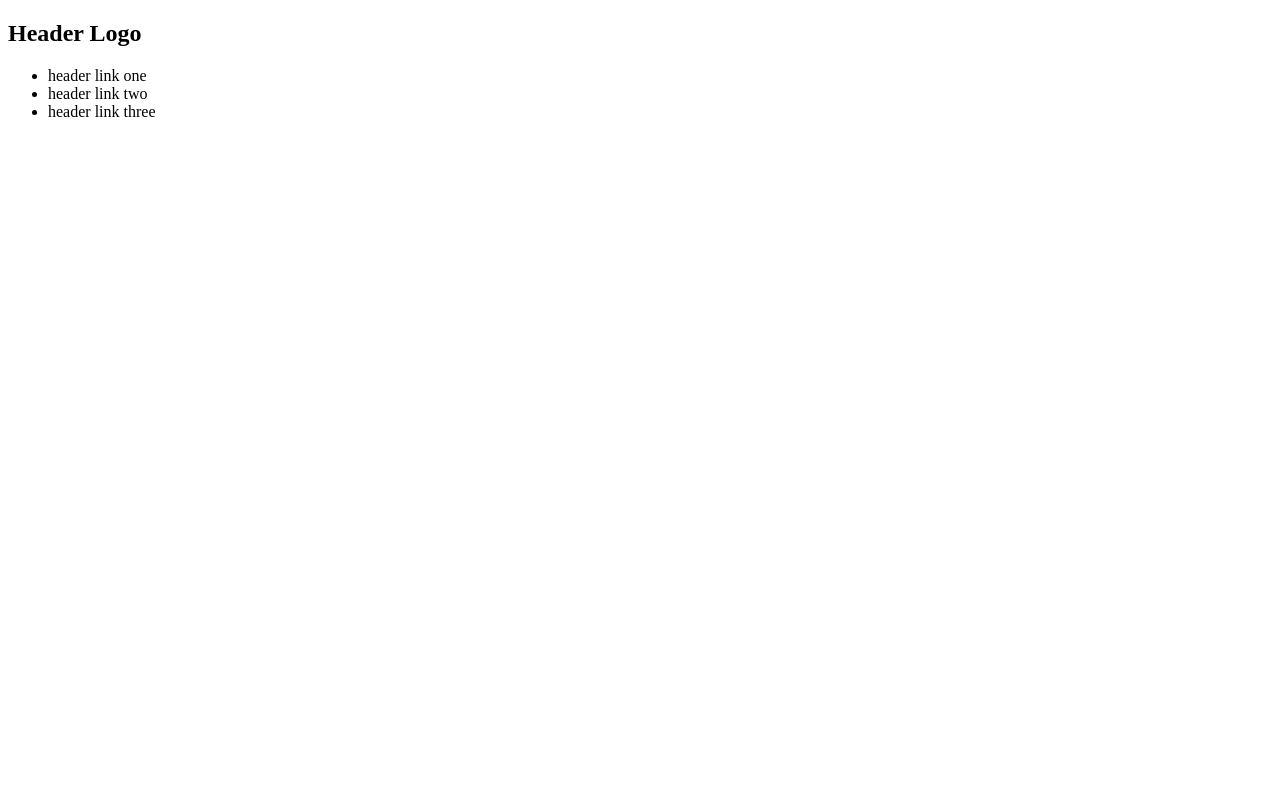
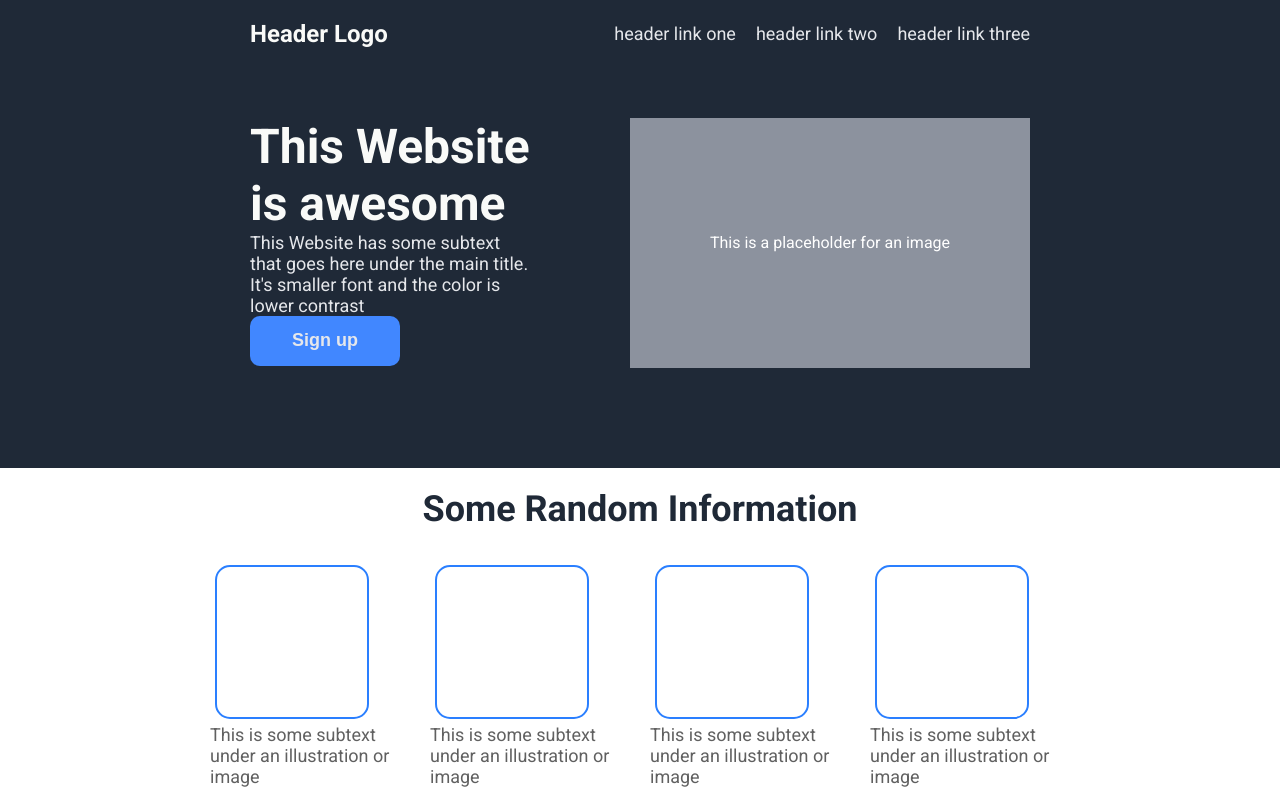
Before and after one commit to ahmedelmhnd/Landing-Page, a plain HTML site: page index.html in a window 1280 px wide. Drawn offline with Linux system fonts and the light colour scheme.

Commit message:
created header and images sections in html and styled them.

```diff
--- a/index.html
+++ b/index.html
@@ -4,16 +4,59 @@
     <meta charset="UTF-8">
     <meta name="viewport" content="width=device-width, initial-scale=1.0">
     <title>Landing Page</title>
+    <link rel="stylesheet" href="style.css">
+    <link rel="preconnect" href="https://fonts.googleapis.com">
+    <link rel="preconnect" href="https://fonts.gstatic.com" crossorigin>
+    <link href="https://fonts.googleapis.com/css2?family=Roboto:ital,wght@0,100;0,300;0,400;0,500;0,700;0,900;1,100;1,300;1,400;1,500;1,700;1,900&display=swap" rel="stylesheet">
 </head>
 <body>
-    <header>
-        <h2>Header Logo</h2>
+    <header class="header1">
+        <h2 class="h-logo">Header Logo</h2>
         <ul>
-            <li>header link one</li>
-            <li>header link two</li>
-            <li>header link three</li>
+            <li> <a href="#">header link one</a> </li>
+            <li> <a href="#">header link two</a> </li>
+            <li> <a href="#">header link three</a> </li>
         </ul>
     </header>
+    <div class="section-one">
+
+        <div class="main-one">
+            <h1>This Website is awesome</h1>
+            <p class="main-sec-text">This Website has some subtext that goes here under the main title. It's  smaller font and the color is lower contrast</p>
+            <button><a href="#">Sign up</a></button>
+        </div>
+
+
+        <div class="main-image">
+            <p>This is a placeholder for an image</p>
+        </div>
+
+    </div>
+
+    <div class="section-two">
+        <header class="header2">Some Random Information</header>
+        <div class="images-container">
+            <div class="image-and-text">
+                <div class="image"></div>
+                This is some subtext under an illustration or image
+            </div>
+
+            <div class="image-and-text">
+                <div class="image"></div>
+                This is some subtext under an illustration or image
+            </div>
+
+            <div class="image-and-text">
+                <div class="image"></div>
+                This is some subtext under an illustration or image
+            </div>
+
+            <div class="image-and-text">
+                <div class="image"></div>
+                This is some subtext under an illustration or image
+            </div>
+        </div>
+    </div>
 
 </body>
 </html>
--- a/style.css
+++ b/style.css
@@ -0,0 +1,126 @@
+.header1 {
+    display: flex;
+    align-items: center;
+    justify-content: space-between;
+    background-color: #1F2937;
+    padding-left: 250px;
+    padding-right: 250px;
+    padding-bottom: 50px;
+}
+
+ul {
+    display: flex;
+    list-style-type: none;
+    gap: 20px;
+}
+
+a {
+    color: #E5E7EB;
+    font-size: 18px;
+    text-decoration: none;
+}
+
+body {
+    display: flex;
+    flex-direction: column;
+    margin: 0;
+    font-family: Roboto;
+}
+
+.h-logo {
+    font-size: 24px;
+    color: #F9FAF8;
+}
+
+.section-one {
+    display: flex;
+    background-color: #1F2937;
+    padding-left: 250px;
+    padding-right: 250px;
+    flex-basis: 350px;
+    justify-content: center;
+}
+
+.main-one {
+    display: flex;
+    flex-direction: column;
+    flex: 1 1 0;
+    margin-right: 50px;
+    max-width: 800px;
+}
+
+.main-image {
+    display: flex;
+    background-color: #8c929e;
+    color: white;
+    justify-content: center;
+    align-items: center;
+    flex-shrink: 0;
+    margin-left: 50px;
+    width: 400px;
+    height: 250px;
+}
+
+h1 {
+    font-size: 48px;
+    font-weight: bolder;
+    color: #f9faf8;
+    margin: 0;
+}
+
+.main-sec-text {
+    color: #E5E7EB;
+    font-size: 18px;
+    text-decoration: none;
+    margin: 0;
+}
+
+button {
+    max-width: 150px;
+    min-height: 50px;
+    border-radius: 10px;
+    background-color: rgb(65, 135, 255);
+    color: white;
+    font-weight: bold;
+    border: 0;
+}
+
+.section-two {
+    background-color: white;
+    display: flex;
+    flex-direction: column;
+    align-items: center;
+    gap: 30px;
+}
+
+.images-container {
+    display: flex;
+    gap: 20px;
+}
+
+.image {
+    width: 150px;
+    height: 150px;
+    background-color: #ffffff;
+    border: 2px solid #2a7fff;
+    border-radius: 15px;
+    margin: 5px;
+    flex-grow: 0;
+    flex-shrink: 0;
+}
+
+.header2 {
+    font-size: 36px;
+    font-weight: bolder;
+    color: #1F2937;
+    margin-top: 20px;
+}
+
+.image-and-text {
+    display: flex;
+    flex-direction: column;
+    width: 200px;
+    height: 240px;
+    font-size: 18px;
+    color: #606060;
+}
```
